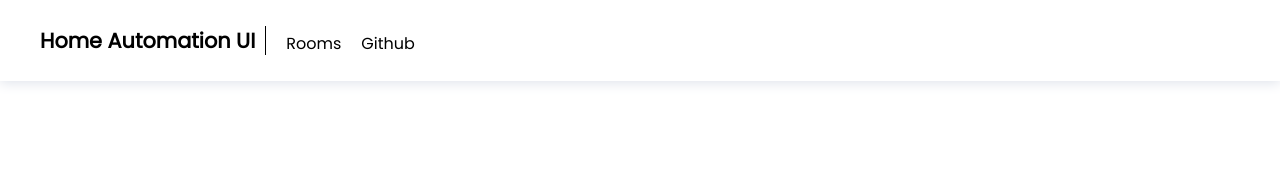
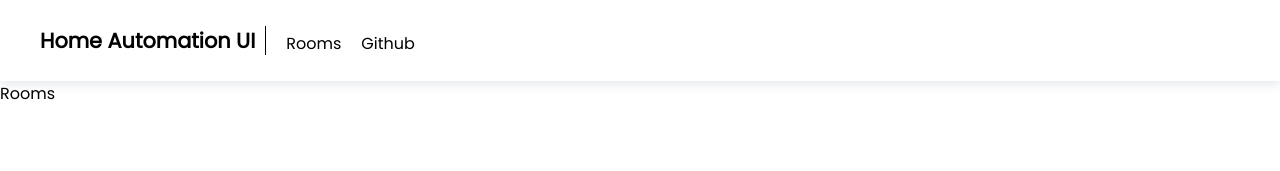
Before and after one commit to abduvik/home-automation-ui, a React (Create React App) app: page / in a window 1280 px wide. Shown: the top 171 px of the page. Built offline with nearby package versions, Linux system fonts and the light colour scheme.

Commit message:
Added React Router and integrated it

```diff
--- a/package.json
+++ b/package.json
@@ -6,6 +6,7 @@
     "react": "^16.8.6",
     "react-dom": "^16.8.6",
     "react-redux": "^7.1.0",
+    "react-router-dom": "^5.0.1",
     "react-scripts": "3.0.1",
     "redux": "^4.0.1",
     "redux-thunk": "^2.3.0"
--- a/src/App.js
+++ b/src/App.js
@@ -1,11 +1,16 @@
 import React from "react";
+import { Route, Switch } from "react-router-dom";
+
 import "./App.module.scss";
-import Layout from './hoc/Layout/Layout';
+import Layout from "./hoc/Layout/Layout";
+import Rooms from "./containers/Rooms/Rooms";
 
 function App() {
   return (
     <Layout>
-
+      <Switch>
+        <Route path="/" exact component={Rooms} />
+      </Switch>
     </Layout>
   );
 }
--- a/src/containers/Rooms/Rooms.js
+++ b/src/containers/Rooms/Rooms.js
@@ -0,0 +1,7 @@
+import React, { Component } from "react";
+
+export default class Rooms extends Component {
+  render() {
+    return <div>Rooms</div>;
+  }
+}
--- a/src/index.js
+++ b/src/index.js
@@ -1,10 +1,20 @@
-import React from 'react';
-import ReactDOM from 'react-dom';
-import './style.scss';
-import App from './App';
-import * as serviceWorker from './serviceWorker';
+import React from "react";
+import ReactDOM from "react-dom";
+import { BrowserRouter } from "react-router-dom";
+import App from "./App";
 
-ReactDOM.render(<App />, document.getElementById('root'));
+import "./style.scss";
+
+import * as serviceWorker from "./serviceWorker";
+
+// The application JSX code
+const app = (
+  <BrowserRouter>
+    <App />
+  </BrowserRouter>
+);
+
+ReactDOM.render(app, document.getElementById("root"));
 
 // If you want your app to work offline and load faster, you can change
 // unregister() to register() below. Note this comes with some pitfalls.
```
Also changed, not shown: 1 other file (tests, documents, lock files or other folders).
